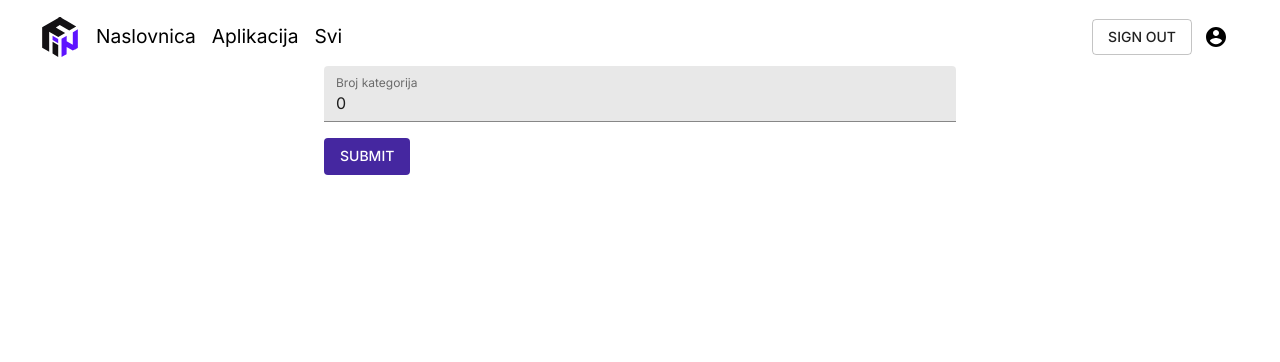
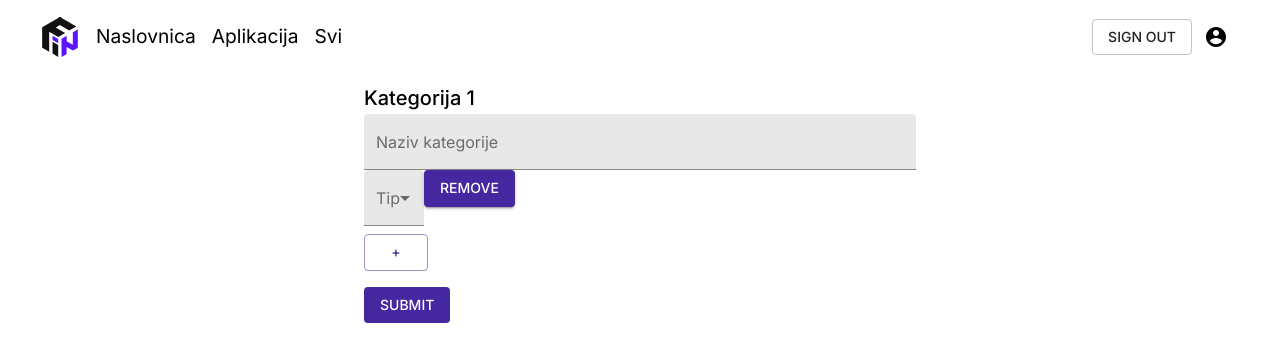
Before and after one commit to mislavjc/next-fin, a Next.js app: page /setup in a window 1280 px wide. Shown: the top 362 px of the page. Built offline with nearby package versions, Linux system fonts and the light colour scheme; no server answers; sample sign-in values are in the browser's storage.

Commit message:
added animations to refactored setup page

```diff
--- a/src/components/setup/BasicOptions.js
+++ /dev/null
@@ -1,60 +0,0 @@
-import { CategoryNames } from "./CategoryNames";
-import TextField from "@material-ui/core/TextField";
-import { useFormik } from "formik";
-import * as yup from "yup";
-import Button from "@material-ui/core/Button";
-import { useState } from "react";
-
-const validationSchema = yup.object({
-  numOfCategories: yup
-    .string("Unesite broj kategorija")
-    .required("Potrebno je unijeti broj kategorija"),
-});
-
-export const BasicOptions = () => {
-  const [count, setCount] = useState(0);
-
-  const formik = useFormik({
-    initialValues: {
-      numOfCategories: 0,
-    },
-    validationSchema: validationSchema,
-    onSubmit: (values) => {
-      setCount(values.numOfCategories);
-    },
-  });
-
-  return (
-    <div>
-      <form onSubmit={formik.handleSubmit}>
-        <TextField
-          fullWidth
-          variant="filled"
-          type="number"
-          id="numOfCategories"
-          name="numOfCategories"
-          label="Broj kategorija"
-          value={formik.values.numOfCategories}
-          onChange={formik.handleChange}
-          error={
-            formik.touched.numOfCategories &&
-            Boolean(formik.errors.numOfCategories)
-          }
-          helperText={
-            formik.touched.numOfCategories && formik.errors.numOfCategories
-          }
-        />
-        <Button
-          style={{ marginTop: "1rem" }}
-          color="primary"
-          variant="contained"
-          type="submit"
-          disableElevation
-        >
-          Submit
-        </Button>
-      </form>
-      {count > 0 && <CategoryNames count={count} />}
-    </div>
-  );
-};
--- a/src/components/setup/CategoryNames.js
+++ /dev/null
@@ -1,72 +0,0 @@
-import Typography from "@material-ui/core/Typography";
-import Button from "@material-ui/core/Button";
-import axios from "axios";
-import { useRouter } from "next/router";
-import { useState } from "react";
-import { motion } from "framer-motion";
-import { Field } from "./Field";
-import { Type } from "./Type";
-import { useSession } from "next-auth/client";
-
-export const CategoryNames = ({ count }) => {
-  const [session, loading] = useSession();
-  const router = useRouter();
-  const [nameObj, setNameObj] = useState({});
-  const [typeObj, setTypeObj] = useState({});
-
-  const clickHandler = (e) => {
-    const currentUser = session.user;
-    e.preventDefault();
-    const values = {
-      currentUser,
-      names: nameObj,
-      types: typeObj,
-    };
-    axios
-      .post("/api/basic-options", values)
-      .then((response) => console.log(response));
-    router.push("/form");
-  };
-
-  const categoryArr = [];
-  for (let i = 0; i < count; i++) {
-    categoryArr.push(i);
-  }
-
-  return (
-    <form>
-      <motion.div
-        initial={{ y: 50 }}
-        animate={{
-          y: 0,
-        }}
-      >
-        {categoryArr.map((category) => (
-          <div style={{ marginTop: "1rem" }} key={category}>
-            <Typography variant="h6">Kategorija {category + 1}</Typography>
-            <Field
-              category={category}
-              setNameObj={setNameObj}
-              nameObj={nameObj}
-            />
-            <Type
-              category={category}
-              setTypeObj={setTypeObj}
-              typeObj={typeObj}
-            />
-          </div>
-        ))}
-        <Button
-          style={{ marginTop: "1rem" }}
-          color="primary"
-          variant="contained"
-          type="submit"
-          onClick={clickHandler}
-          disableElevation
-        >
-          Submit
-        </Button>
-      </motion.div>
-    </form>
-  );
-};
--- a/src/pages/_app.js
+++ b/src/pages/_app.js
@@ -1,7 +1,7 @@
 import Head from "next/head";
 import { Provider } from "next-auth/client";
 import "@/css/main.min.css";
-import { Navbar } from "@/components/setup/Navbar";
+import { Navbar } from "@/components/Navbar";
 import { createMuiTheme, ThemeProvider } from "@material-ui/core";
 import { deepPurple } from "@material-ui/core/colors";
 
--- a/src/pages/setup/index.js
+++ b/src/pages/setup/index.js
@@ -1,23 +1,155 @@
-import { BasicOptions } from "@/components/setup/BasicOptions";
 import Grid from "@material-ui/core/Grid";
-import { useSession } from "next-auth/client";
-import { useEffect } from "react";
+import { getSession } from "next-auth/client";
+import { useEffect, useState } from "react";
 import { useRouter } from "next/router";
+import Button from "@material-ui/core/Button";
+import Typography from "@material-ui/core/Typography";
+import { Field } from "@/components/setup/Field";
+import { Type } from "@/components/setup/Type";
+import { motion, AnimateSharedLayout } from "framer-motion";
+import axios from "axios";
+import { Container } from "@material-ui/core";
 
-export default function Setup() {
-  const [session, loading] = useSession();
-  const router = useRouter();
+const containerVariants = {
+  hidden: {
+    y: 50,
+  },
+  visible: {
+    y: 0,
+    transition: {
+      type: "spring",
+      stiffness: 100,
+      delayChildren: 0.5,
+    },
+  },
+};
+
+const inputVariants = {
+  hidden: {
+    y: 50,
+    opacity: 0,
+  },
+  visible: {
+    y: 0,
+    opacity: 1,
+    transition: {
+      type: "tween",
+      stiffness: 100,
+    },
+  },
+};
+
+export async function getServerSideProps(context) {
+  const session = await getSession(context);
+
+  return {
+    props: {
+      session,
+    },
+  };
+}
+export default function Setup({ session }) {
   useEffect(() => {
-    if (!session && !loading) {
+    if (!session) {
       router.push("/api/auth/signin");
     }
-  }, [session, loading]);
+  }, [session]);
+
+  const [count, setCount] = useState(0);
+  const router = useRouter();
+  const [nameObj, setNameObj] = useState({});
+  const [typeObj, setTypeObj] = useState({});
+  const [arr, setArr] = useState([]);
+
+  const removeHandler = (index) => {
+    delete nameObj[index];
+    delete typeObj[index];
+    setCount(count - 1);
+  };
+
+  const clickHandler = (e) => {
+    const currentUser = session.user;
+    e.preventDefault();
+    const values = {
+      currentUser,
+      names: nameObj,
+      types: typeObj,
+    };
+    axios.post("/api/basic-options", values).then(router.push("/form"));
+  };
+  const categoryArr = [-1];
+  useEffect(() => {
+    if (count < 5) {
+      for (let i = 0; i < count; i++) {
+        categoryArr.push(i);
+      }
+      setArr(categoryArr);
+    }
+  }, [count]);
 
   return (
-    <div className="container">
-      <Grid item xs={12} md={6}>
-        <BasicOptions />
-      </Grid>
-    </div>
+    <motion.div variants={containerVariants} initial="hidden" animate="visible">
+      <Container maxWidth="sm">
+        <Grid item xs={12}>
+          <form>
+            <div>
+              <AnimateSharedLayout>
+                {arr.map((category, index) => (
+                  <motion.div
+                    variants={inputVariants}
+                    style={{ marginTop: "1rem" }}
+                    key={category}
+                    layoutId={index}
+                  >
+                    <Typography variant="h6">
+                      Kategorija {category + 2}
+                    </Typography>
+                    <Field
+                      category={index}
+                      setNameObj={setNameObj}
+                      nameObj={nameObj}
+                    />
+                    <Type
+                      category={index}
+                      setTypeObj={setTypeObj}
+                      typeObj={typeObj}
+                    />
+                    <Button
+                      color="primary"
+                      variant="contained"
+                      onClick={() => removeHandler(index)}
+                    >
+                      Remove
+                    </Button>
+                    {index === arr.length - 1 && count < 4 && (
+                      <Button
+                        color="primary"
+                        variant="outlined"
+                        style={{ marginTop: "0.5rem", display: "block" }}
+                        onClick={() => setCount(count + 1)}
+                      >
+                        +
+                      </Button>
+                    )}
+                  </motion.div>
+                ))}
+                <motion.div layoutId={21}>
+                  <Button
+                    style={{ marginTop: "1rem" }}
+                    color="primary"
+                    variant="contained"
+                    type="submit"
+                    onClick={clickHandler}
+                    disableElevation
+                  >
+                    Submit
+                  </Button>
+                </motion.div>
+              </AnimateSharedLayout>
+            </div>
+          </form>
+        </Grid>
+      </Container>
+    </motion.div>
   );
 }
```
Also changed, not shown: src/pages/all-items/index.js (+9 -3 lines), src/components/Navbar.js (renamed from src/components/setup/Navbar.js).
